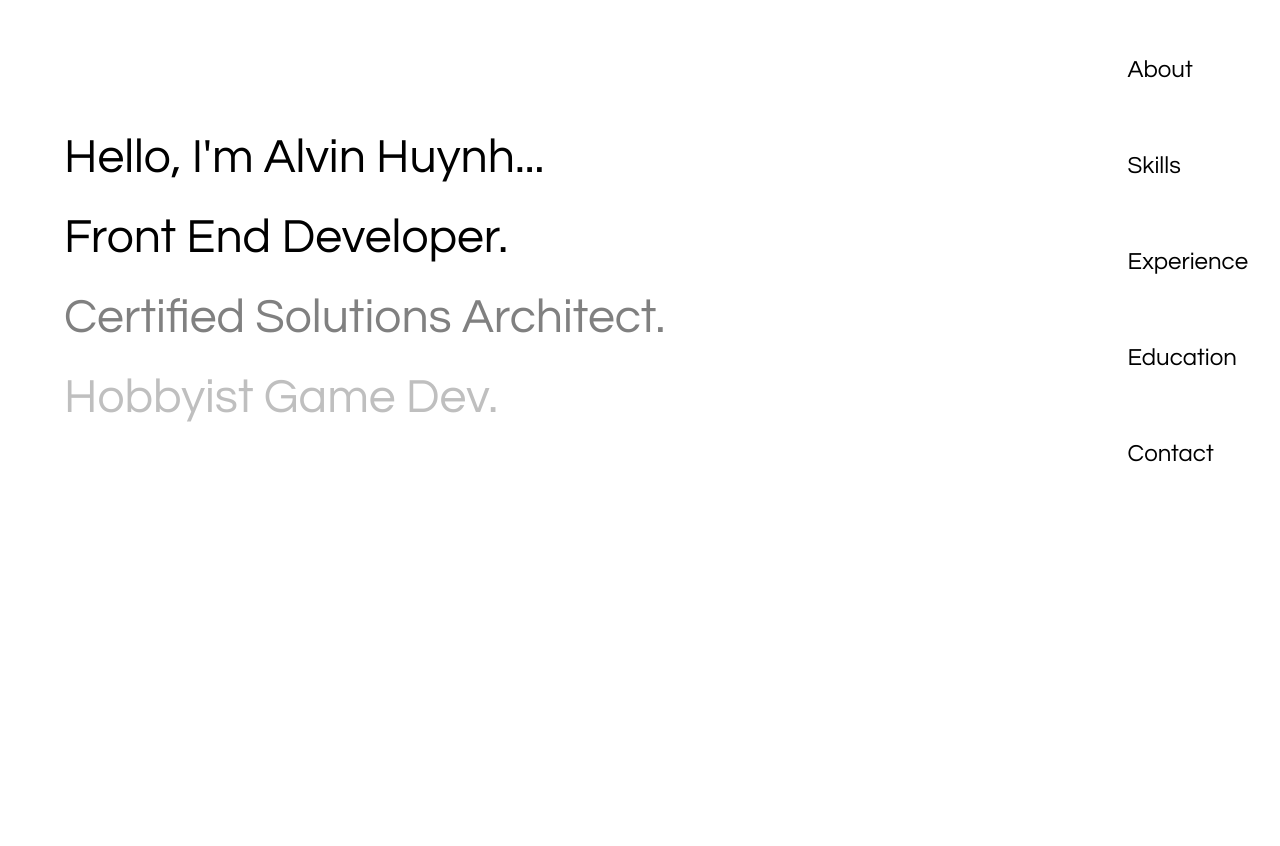
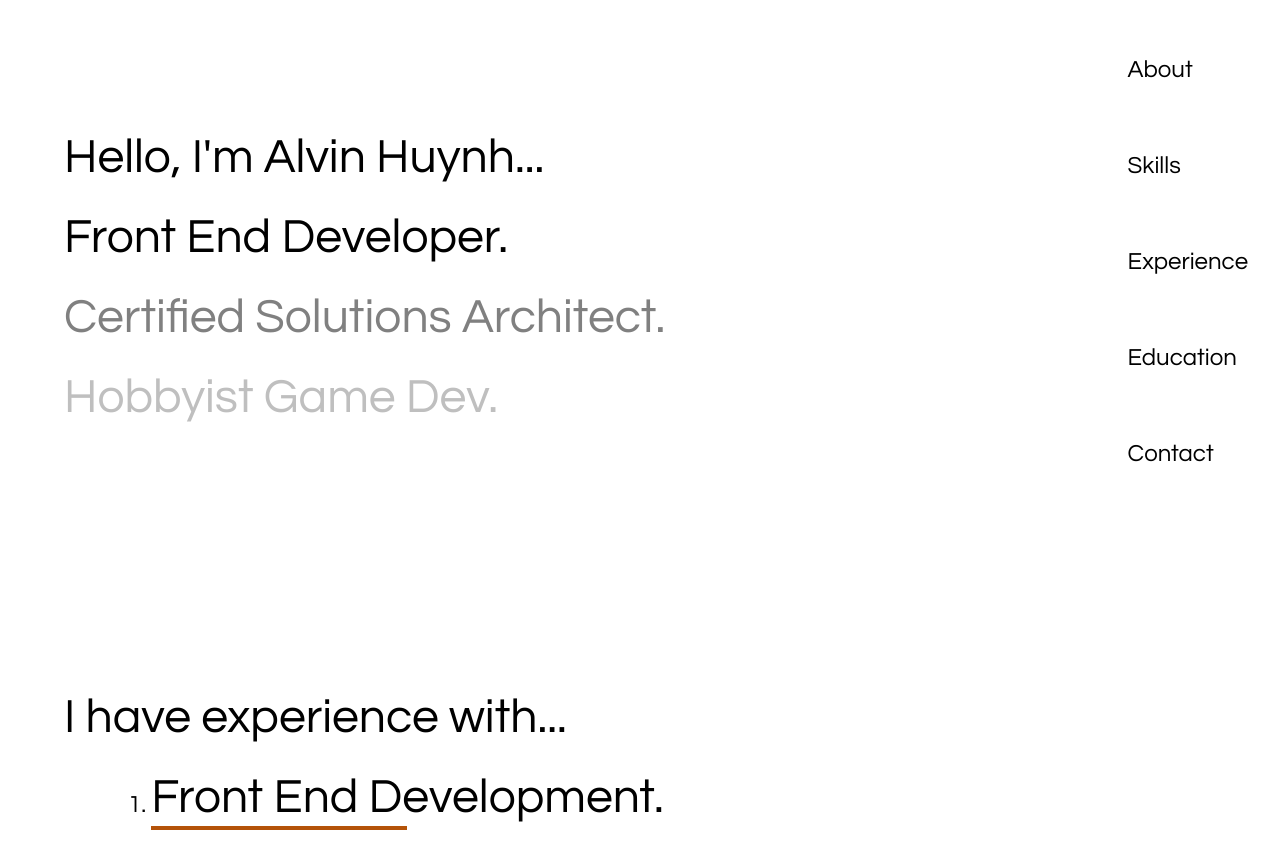
Before and after one commit to ahuynh15/personal-site, a Next.js app: page / in a window 1280 px wide. Shown: the part 106-952 px from the top of the page. Before the commit the page ends 800 px from the top, so only its background shows below. Built offline with nearby package versions, Linux system fonts and the light colour scheme.

Commit message:
implement skills page

```diff
--- a/package.json
+++ b/package.json
@@ -40,6 +40,7 @@
     "plop": "^3.1.0",
     "postcss": "^8.4.14",
     "prettier": "^2.6.2",
+    "prettier-plugin-tailwindcss": "^0.1.11",
     "pretty-quick": "^3.1.3",
     "tailwindcss": "^3.0.24"
   }
--- a/src/components/HomePageWrapper/HomePageWrapper.js
+++ b/src/components/HomePageWrapper/HomePageWrapper.js
@@ -1,18 +1,18 @@
-import { TextCarousel } from "./TextCarousel";
+import { TextCarousel } from './TextCarousel';
 
 const HomePageWrapper = () => {
   return (
-    <div className="flex items-center h-screen">
+    <div className="flex h-screen items-center">
       <div className="w-full">
-        <div className="text-5xl pb-8">Hello, I&apos;m Alvin Huynh...</div>
+        <div className="mb-8 text-5xl">Hello, I&apos;m Alvin Huynh...</div>
         <TextCarousel
           text={[
-            "Software Engineer.",
-            "Front End Developer.",
-            "Certified Solutions Architect.",
-            "Hobbyist Game Dev.",
-            "Tech Enthusiast.",
-            "Team Player.",
+            'Software Engineer.',
+            'Front End Developer.',
+            'Certified Solutions Architect.',
+            'Hobbyist Game Dev.',
+            'Tech Enthusiast.',
+            'Team Player.',
           ]}
           displayLimit={3}
           startingIndex={0}
--- /dev/null
+++ b/src/components/SkillsPageWrapper/Skill/Skill.js
@@ -0,0 +1,28 @@
+import PropTypes from 'prop-types';
+
+const Skill = ({ index, name, subskills }) => {
+  return (
+    <>
+      <div className="flex items-baseline">
+        <span className="text-2xl">{index}.&nbsp;</span>
+        <span className="relative pb-2 text-5xl before:absolute before:bottom-0 before:w-1/2 before:border-2 before:border-solid before:border-amber-700 before:content-['']">
+          {name}.
+        </span>
+      </div>
+      <div className="mt-4 ml-4 grid w-1/2 max-w-screen-lg grid-flow-row-dense grid-cols-3 gap-4 text-2xl">
+        {subskills.length > 0 &&
+          subskills.map((subskill, index) => {
+            return <div key={index}>{subskill}</div>;
+          })}
+      </div>
+    </>
+  );
+};
+
+Skill.propTypes = {
+  index: PropTypes.number.isRequired,
+  name: PropTypes.string.isRequired,
+  subskill: PropTypes.arrayOf(PropTypes.string),
+};
+
+export default Skill;
--- /dev/null
+++ b/src/components/SkillsPageWrapper/Skill/index.js
@@ -0,0 +1,3 @@
+import Skill from './Skill';
+
+export { Skill };
--- /dev/null
+++ b/src/components/SkillsPageWrapper/SkillList/SkillList.js
@@ -0,0 +1,24 @@
+import PropTypes from 'prop-types';
+import { Skill } from '../Skill';
+
+const SkillList = ({ skills }) => {
+  return (
+    <>
+      {skills.map((skill, index) => {
+        return (
+          <div className="mb-8" key={index}>
+            <Skill
+              index={index + 1}
+              name={skill.name}
+              subskills={skill.subskills}
+            />
+          </div>
+        );
+      })}
+    </>
+  );
+};
+
+SkillList.propTypes = {};
+
+export default SkillList;
--- /dev/null
+++ b/src/components/SkillsPageWrapper/SkillList/index.js
@@ -0,0 +1,3 @@
+import SkillList from './SkillList';
+
+export { SkillList };
--- /dev/null
+++ b/src/components/SkillsPageWrapper/SkillsPageWrapper.js
@@ -0,0 +1,61 @@
+import { SkillList } from './SkillList';
+
+const SkillsPageWrapper = () => {
+  return (
+    <div>
+      <div className="mb-8 text-5xl">I have experience with...</div>
+      <div className="ml-16 mt-4">
+        <SkillList
+          skills={[
+            {
+              name: 'Front End Development',
+              subskills: [
+                'HTML',
+                'CSS',
+                'Javascript',
+                'React.js',
+                'Next.js',
+                'Redux',
+                'Sass',
+                'Jest',
+                'Cypress',
+              ],
+            },
+            {
+              name: 'UI/UX Design',
+              subskills: ['Figma'],
+            },
+            {
+              name: 'Amazon Web Services',
+              subskills: [
+                'Lambda',
+                'API Gateway',
+                'S3',
+                'DynamoDB',
+                'CloudFormation',
+                'CloudFront',
+                'Route53',
+                'Rekognition',
+                'Sumerian',
+              ],
+            },
+            {
+              name: 'CI/CD',
+              subskills: ['Jenkins', 'GitHub Actions'],
+            },
+            {
+              name: 'Github',
+              subskills: [],
+            },
+            {
+              name: 'Game Development',
+              subskills: ['C#', 'Unity'],
+            },
+          ]}
+        />
+      </div>
+    </div>
+  );
+};
+
+export default SkillsPageWrapper;
--- /dev/null
+++ b/src/components/SkillsPageWrapper/index.js
@@ -0,0 +1,7 @@
+import SkillsPageWrapper from './SkillsPageWrapper';
+// PLOP_INJECT_IMPORT
+
+export {
+  SkillsPageWrapper,
+  // PLOP_INJECT_EXPORT
+};
--- a/src/pages/index.js
+++ b/src/pages/index.js
@@ -1,6 +1,7 @@
-import { Sidebar } from "@/Common";
-import Head from "next/head";
-import { HomePageWrapper } from "@/components/HomePageWrapper";
+import { Sidebar } from '@/Common';
+import Head from 'next/head';
+import { HomePageWrapper } from '@/components/HomePageWrapper';
+import SkillsPageWrapper from './skills';
 
 export default function Home() {
   return (
@@ -15,16 +16,17 @@ export default function Home() {
         {/* Content */}
         <div className="ml-16 grow">
           <HomePageWrapper />
+          <SkillsPageWrapper />
         </div>
 
         {/* Fixed Sidebar */}
         <Sidebar
           anchors={[
-            { name: "About", target: "about" },
-            { name: "Skills", target: "skills" },
-            { name: "Experience", target: "experience" },
-            { name: "Education", target: "education" },
-            { name: "Contact", target: "contact" },
+            { name: 'About', target: 'about' },
+            { name: 'Skills', target: 'skills' },
+            { name: 'Experience', target: 'experience' },
+            { name: 'Education', target: 'education' },
+            { name: 'Contact', target: 'contact' },
           ]}
         />
       </main>
--- /dev/null
+++ b/src/pages/skills/index.js
@@ -0,0 +1,3 @@
+import { SkillsPageWrapper } from '@/components/SkillsPageWrapper';
+
+export default SkillsPageWrapper;
--- a/tailwind.config.js
+++ b/tailwind.config.js
@@ -1,11 +1,11 @@
-const defaultTheme = require("tailwindcss/defaultTheme");
+const defaultTheme = require('tailwindcss/defaultTheme');
 
 module.exports = {
-  content: ["./src/**/*.{js,jsx,ts,tsx}"],
+  content: ['./src/**/*.{js,jsx,ts,tsx}'],
   theme: {
     extend: {
       fontFamily: {
-        sans: ["Questrial", ...defaultTheme.fontFamily.sans],
+        sans: ['Questrial', ...defaultTheme.fontFamily.sans],
       },
     },
   },
```
Also changed, not shown: plopfile.mjs (+64 -39 lines), 2 other files (tests, documents, lock files or other folders).
